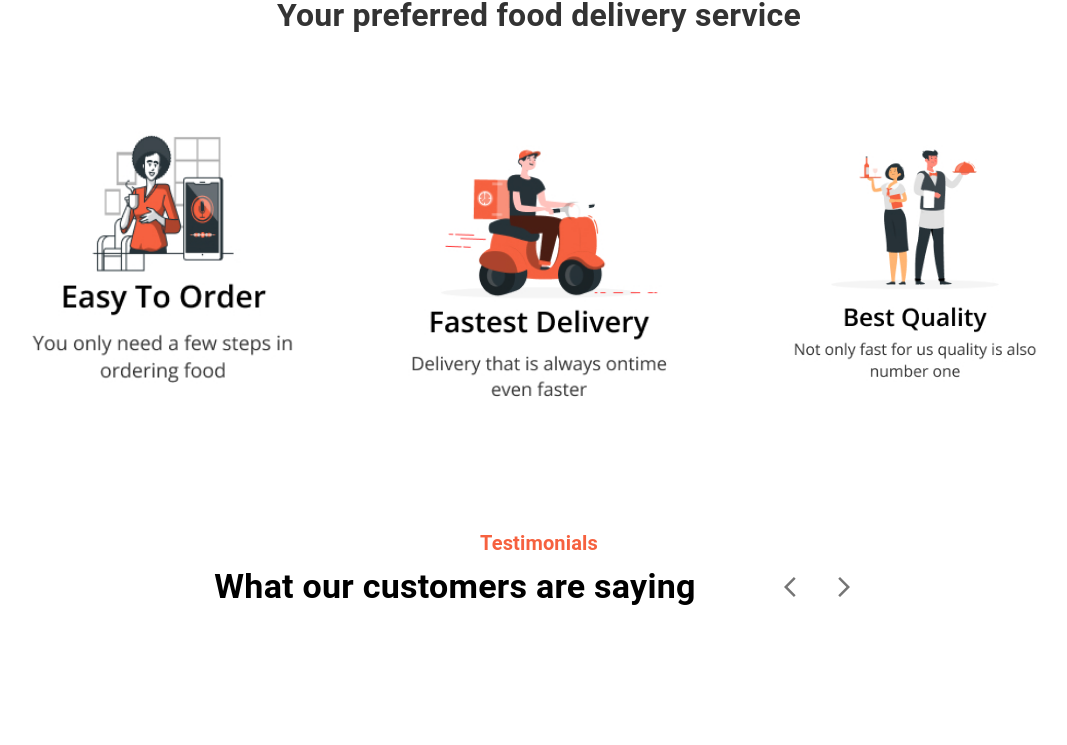
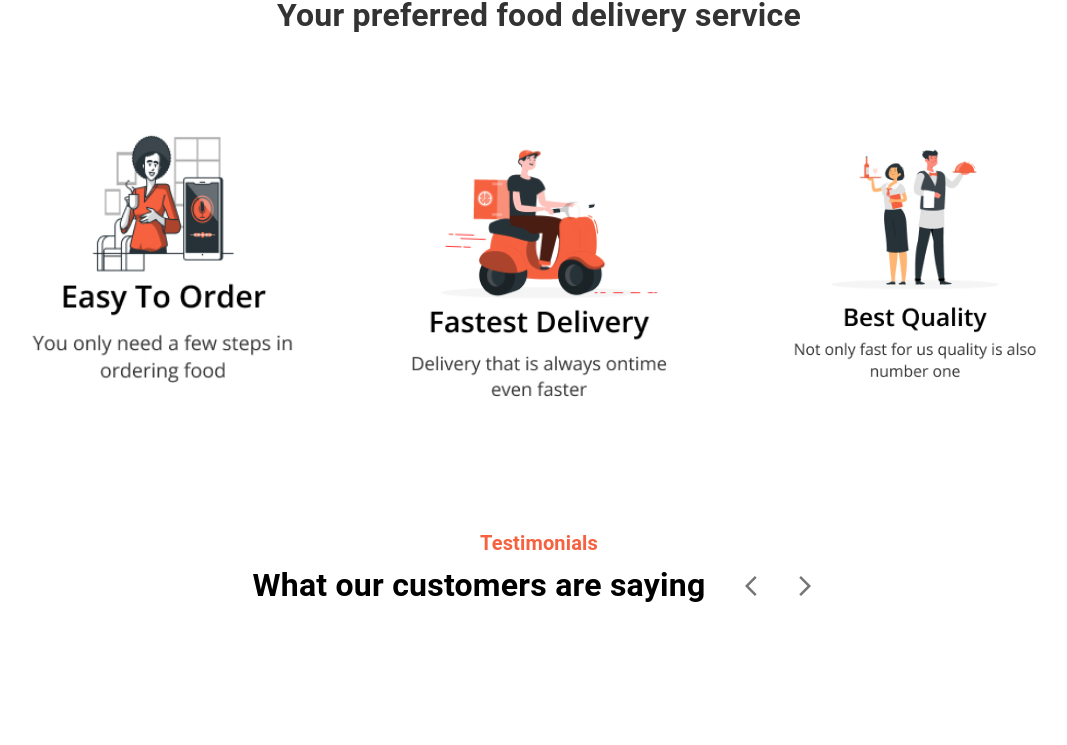
Before and after one commit to Lampnet-Technologies/Fudex-Multivendor-, a React (Create React App) app: page / in a window 1280 px wide. Shown: the part 1306-2051 px from the top of the page, without its empty margins (101-1168 px from the left). Built offline with nearby package versions, Linux system fonts and the light colour scheme.

Commit message:
modified the testimonials section

```diff
--- a/src/components/Testimonials/Testimonials.jsx
+++ b/src/components/Testimonials/Testimonials.jsx
@@ -108,11 +108,27 @@ const Testimonials = () => {
       <Typography variant="h6" gutterBottom sx={{ color: '#F6613F', fontWeight: '700' }}>
         Testimonials
       </Typography>
-      <Box display="flex" alignItems="center" justifyContent="center" sx={{ marginBottom: '1.5rem' }}>
-        <Typography variant="h4" sx={{ fontWeight: '700', marginRight: '1rem' }}>
+      <Box
+        display="flex"
+        flexDirection={{ xs: 'column', md: 'row' }}
+        alignItems="center"
+        justifyContent="center"
+        sx={{ marginBottom: '1.5rem', textAlign: { xs: 'center', md: 'left' }}}
+      >
+        <Typography
+          variant="h4"
+          sx={{
+            fontWeight: '700',
+            fontSize: { xs: '25px', sm: '2rem' },
+            marginBottom: { xs: '1rem', md: '0' },
+            marginRight: { md: '1rem' } }}
+          >
           What our customers are saying
         </Typography>
-        <Box display="flex" alignItems="center" gap={1} sx={{ marginLeft: '4rem' }}>
+        <Box
+          display="flex"
+          alignItems="center"
+          gap={1} sx={{ marginLeft: '1rem', justifyContent: { xs: 'center' } }}>
           <IconButton onClick={handlePrevious} className="testimonial-arrow">
             <ArrowBackIosIcon />
           </IconButton>
```
